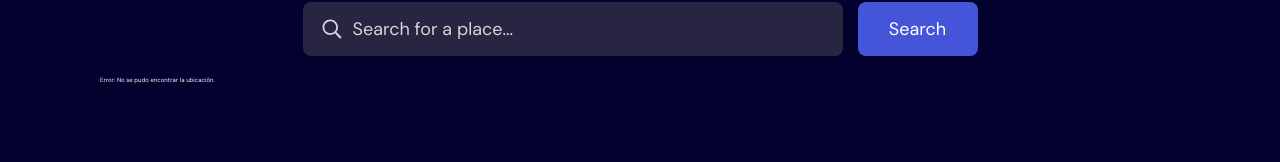
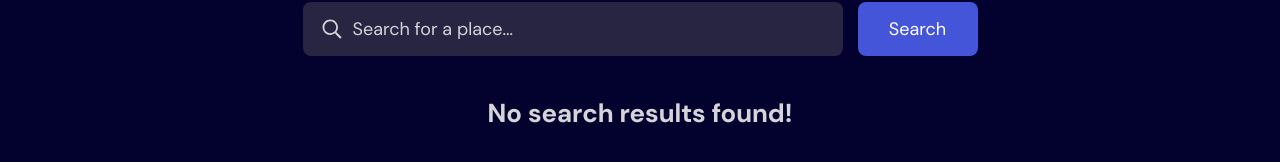
Before and after one commit to santiagodev10/Weather-App, a React (Vite) app: page / in a window 1280 px wide. Shown: the part 214-376 px from the top of the page. Built offline with nearby package versions, Linux system fonts and the light colour scheme; no server answers.

Commit message:
feat(ui): add no-results error message for search
- Implement error feedback in UI when weather search yields no results.
- Improve user experience by handling empty search states gracefully.

```diff
--- a/src/components/layout/Layout.jsx
+++ b/src/components/layout/Layout.jsx
@@ -52,9 +52,8 @@ const Layout = () => {
             />
             <main>
                 <Search onSearch={handleSearch} isLoading={loading} />
+                {error && <p className={styles["error-message"]}>No search results found!</p>}
                 <div className={styles["weather-info-wrapper"]}>
-                    {error && <p>Error: {error}</p>}
-
                     {(weatherData || loading) && (
                         <>
                             <WeatherSummary
--- a/src/components/layout/Layout.module.css
+++ b/src/components/layout/Layout.module.css
@@ -1,3 +1,11 @@
+.error-message {
+    margin-top: 2rem;
+    font-size: var(--font-size-lg);
+    font-weight: 700;
+    color: var(--Neutral-200);
+    text-align: center;
+}
+
 @media (min-width: 1024px) {
     .weather-info-wrapper {
         display: grid;
```
